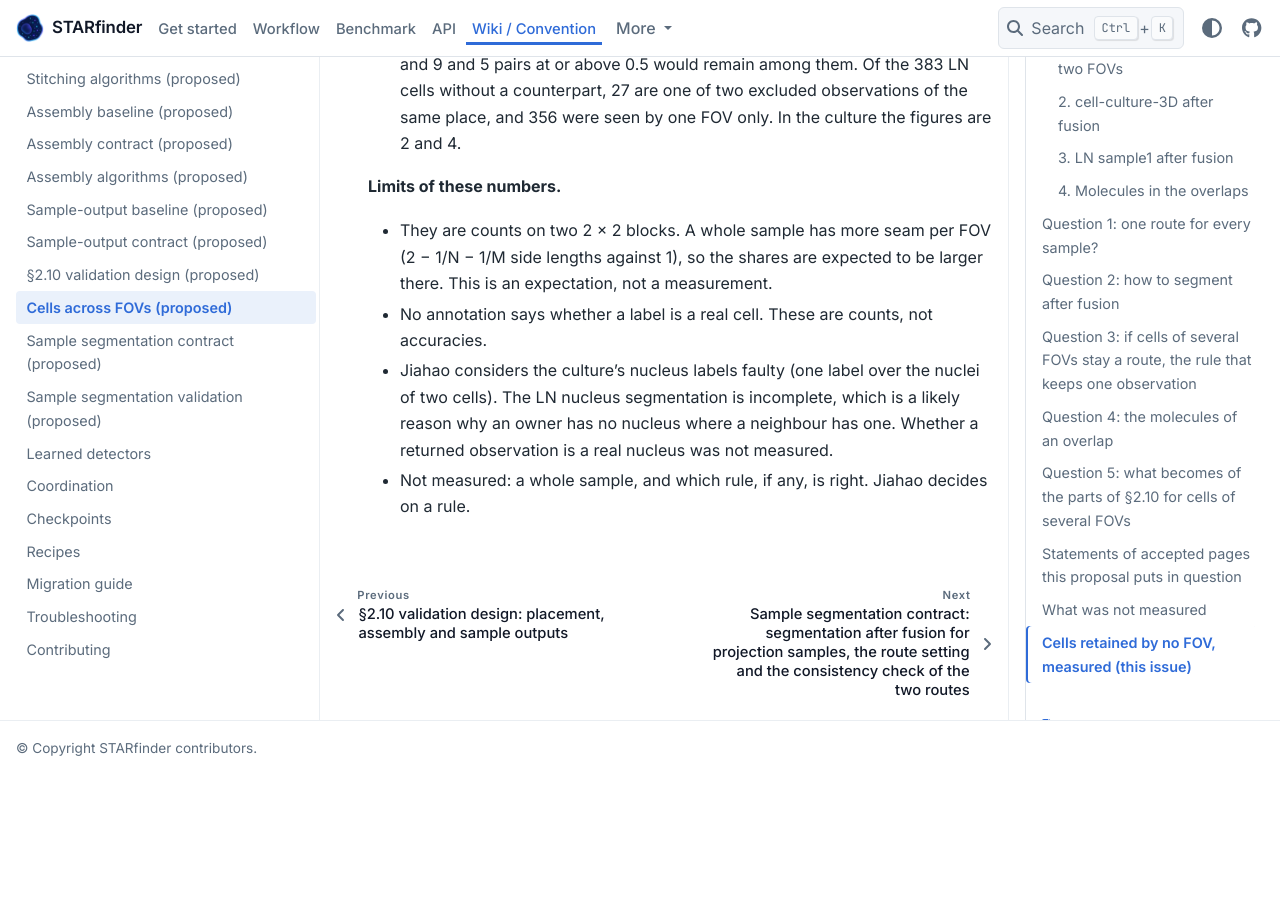
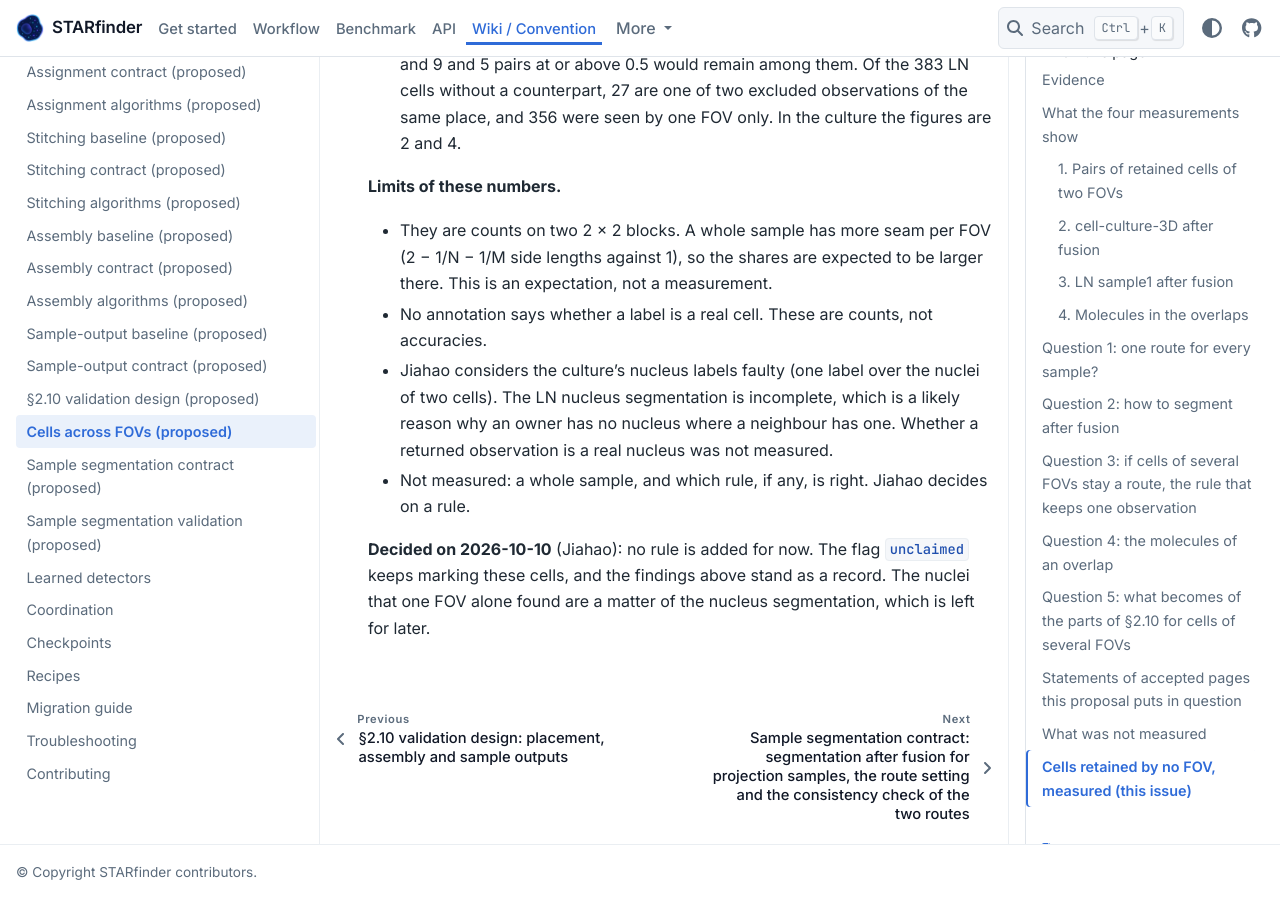
Before and after one commit to wanglab-broad/starfinder, a Sphinx documentation site: the page built from docs/cells-across-fovs-proposal.md, in a window 1280 px wide and 900 px high, scrolled down 20146 px. Built offline with Sphinx 7.4.7 and the PyData theme 0.15.4, drawn with Linux system fonts in a browser that asks for light colours; before the commit the page ends 20922 px from its top, so only the background shows below that.

Commit message:
docs(operator): record the decision on cells retained by no FOV (W-434, W-377)
Jiahao decided on 2026-10-10 to add no rule for now and to keep the findings as a record.

Co-Authored-By: Claude Opus 5.5 <noreply@anthropic.com>

```diff
--- a/docs/cells-across-fovs-proposal.md
+++ b/docs/cells-across-fovs-proposal.md
@@ -622,3 +622,7 @@ expected class and counterpart for each of its cells.
   nucleus was not measured.
 * Not measured: a whole sample, and which rule, if any, is right. Jiahao decides on a
   rule.
+
+**Decided on 2026-10-10** (Jiahao): no rule is added for now. The flag `unclaimed` keeps
+marking these cells, and the findings above stand as a record. The nuclei that one FOV
+alone found are a matter of the nucleus segmentation, which is left for later.
```
